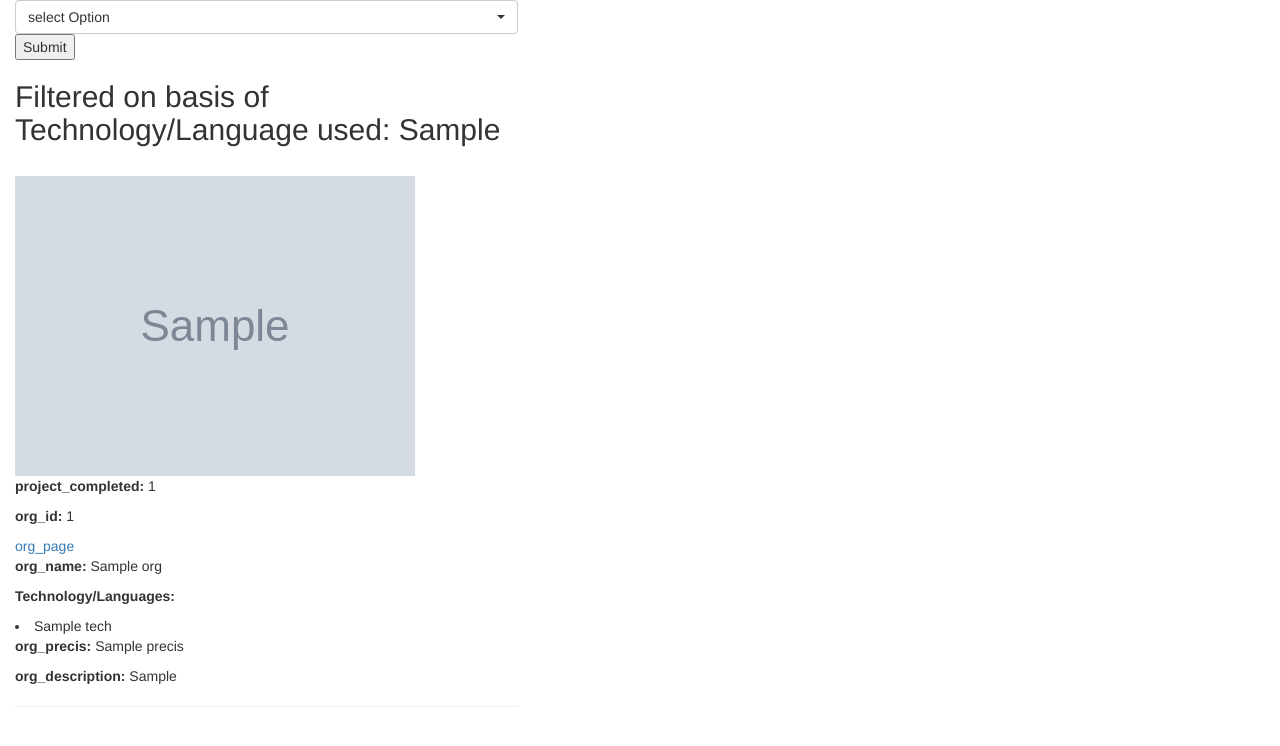
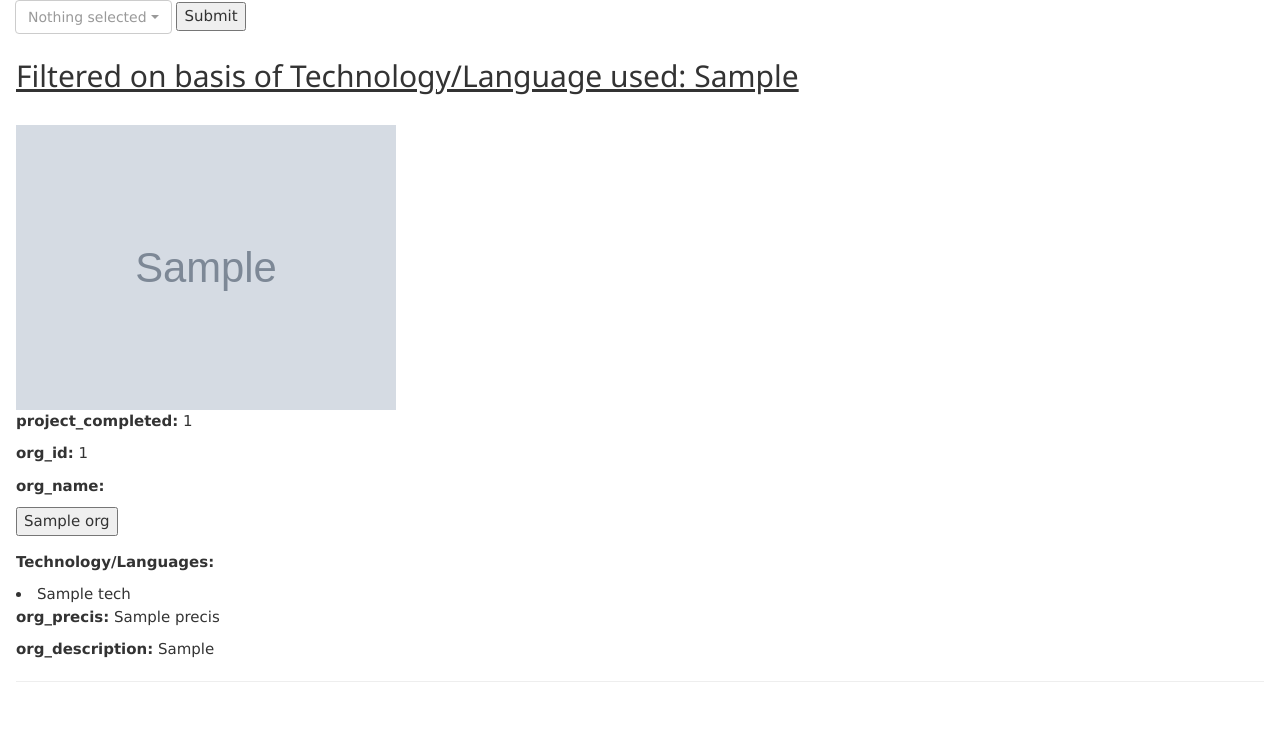
Before and after one commit to RaiVaibhav/GSoC-2018-Scrap, a Django app: template scrap/templates/scrap/base.html in a window 1280 px wide. Shown: the top 746 px of the page. Run offline with Django 3.2, Linux system fonts and the light colour scheme; tables that the repository leaves empty hold one stand-in row (values such as "Sample post"); the template is opened without the code that fills it: values that come from a table or form of the project are taken from there, most other values are stand-ins (such as "Sample title", 1, 10 or a date in 2020); grey boxes marked "Sample" are stand-in pictures; data that the repository does not hold is empty; some libraries are stand-ins or nearby versions.

Commit message:
Update template

```diff
--- a/scrap/templates/scrap/base.html
+++ b/scrap/templates/scrap/base.html
@@ -6,14 +6,15 @@
   <script src="https://ajax.googleapis.com/ajax/libs/jquery/1.11.3/jquery.min.js"></script>
   <script src="https://maxcdn.bootstrapcdn.com/bootstrap/3.3.4/js/bootstrap.min.js"></script>
   <script src="https://cdnjs.cloudflare.com/ajax/libs/bootstrap-select/1.7.5/js/bootstrap-select.min.js"></script>
+  <meta name="viewport" content="width=device-width, initial-scale=1">
+  <link rel="stylesheet" href="https://www.w3schools.com/w3css/4/w3.css">
 </head>
 <body>
 
 <form method="POST">
 <div class="form-group col-md-6 col-lg-5 col-sm-6">
   {% csrf_token %}
-<select multiple name="item_id" class="form-control selectpicker">
-  <option selected disabled>select Option</option>
+<select multiple name="item_id" class="form-control-6 selectpicker" data-size="10">
   <option value="Completed Projects">Completed projects</option>
   <optgroup label="Languages/Technologies">
   {% for tag in tags %}
@@ -22,22 +23,33 @@
 </optgroup>
 </select>
 <input type="submit"></button>
+</div>
 </form>
 <br>
+
+<div class="w3-container">
 {% if not technology_tag %}
-  <h2>Filtered on basis of no. of Completed projects</h3>
+  <h2><u>Filtered on basis of no. of Completed projects</u></h3>
 {% else %}
-  <h2>Filtered on basis of Technology/Language used: {{ technology_tag }}</h3>
+  <h2><u>Filtered on basis of Technology/Language used: {{ technology_tag }}</u></h3>
 {% endif %}
+
 {% for org in all_org %}
   <br>
   <a href= "{{ org.get_orgsite }}">
-  <img src="{{ org.image_url}}" style="width:auto;height:auto;"/>
+  <img src="{{ org.image_url}}" style="width:380;height:auto;"/>
   </a>
   <p><strong>project_completed:</strong> {{ org.num_projects }}</p>
   <p><strong>org_id:</strong> {{ org.org_id }}</p>
-  <a href= "{{ org.get_orgsite }}">org_page</a>
-  <p><strong>org_name:</strong> {{ org.name }}</p>
+  <!-- <a href= "{{ org.get_orgsite }}">org_page</a> -->
+  <!-- <form action="{{ org.get_orgsite }}">
+    <input type="submit" value="summerofcode org page" />
+  </form> -->
+  <p><strong>org_name:</strong>
+    <form action="{{ org.get_orgsite }}">
+      <input type="submit" value="{{ org.name }}" />
+    </form>
+  </p>
   <p><strong>Technology/Languages:</strong></p>
   {% for tech in org.technology_tags.all %}
     <li>{{ tech.name }}</li>
```
